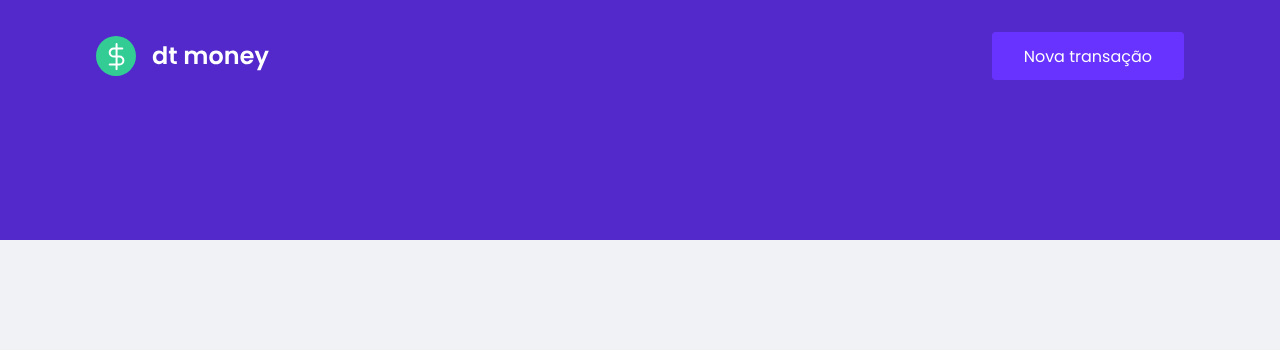
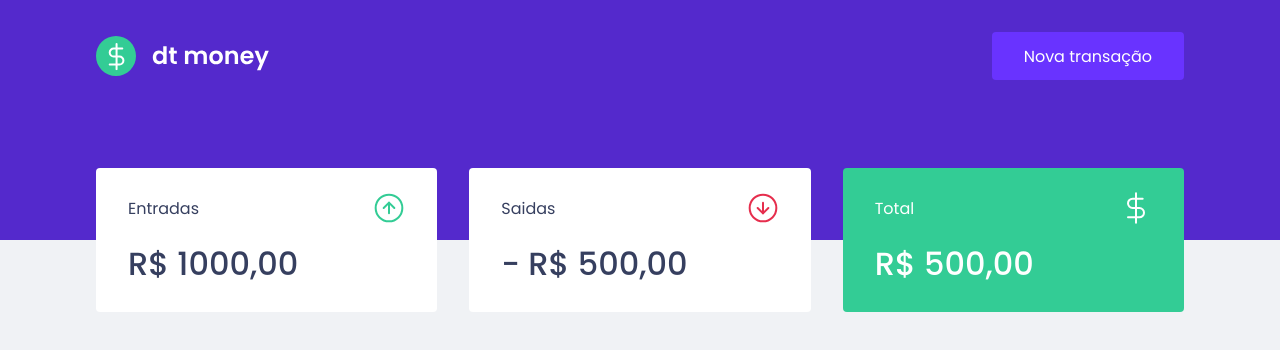
Before and after one commit to andre15ap/dtmoney, a React (Create React App) app: page / in a window 1280 px wide. Shown: the top 350 px of the page. Built offline with nearby package versions, Linux system fonts and the light colour scheme.

Commit message:
feat: summary component

```diff
--- a/public/index.html
+++ b/public/index.html
@@ -11,7 +11,7 @@
 
   <title>dtmoney</title>
 
-  <link href="https://fonts.googleapis.com/css2?family=Poppins:wght@400;600&display=swap" rel="stylesheet">
+  <link href="https://fonts.googleapis.com/css2?family=Poppins:wght@400;500;600&display=swap" rel="stylesheet">
 </head>
 
 <body>
--- a/src/App.tsx
+++ b/src/App.tsx
@@ -1,11 +1,13 @@
 
 import { Header } from './components/header';
+import { Dashboard } from './components/dashboard';
 import { GlobalStyle } from './styles/global';
 
 function App() {
   return (
     <>
       <Header />
+      <Dashboard />
       <GlobalStyle />
     </>
   );
--- /dev/null
+++ b/src/components/dashboard/index.tsx
@@ -0,0 +1,10 @@
+import { Summary } from '../summary';
+import { Container } from './styles';
+
+export function Dashboard() {
+  return (
+    <Container>
+      <Summary />
+    </Container>
+  );
+}
--- /dev/null
+++ b/src/components/dashboard/styles.ts
@@ -0,0 +1,7 @@
+import styled from 'styled-components';
+
+export const Container = styled.main`
+  max-width: 1120px;
+  margin: 0 auto;
+  padding: 2.5rem 1rem;
+`;
--- /dev/null
+++ b/src/components/summary/index.tsx
@@ -0,0 +1,35 @@
+import incomeImg from '../../assets/income.svg';
+import outcomeImg from '../../assets/outcome.svg';
+import totalImg from '../../assets/total.svg';
+
+import { Container } from './styles';
+
+export function Summary() {
+  return (
+    <Container>
+      <div>
+        <header>
+          <p>Entradas</p>
+          <img src={incomeImg} alt="Entradas" />
+        </header>
+        <strong>R$ 1000,00</strong>
+      </div>
+
+      <div>
+        <header>
+          <p>Saidas</p>
+          <img src={outcomeImg} alt="Entradas" />
+        </header>
+        <strong>- R$ 500,00</strong>
+      </div>
+
+      <div className="highlight-background">
+        <header>
+          <p>Total</p>
+          <img src={totalImg} alt="Entradas" />
+        </header>
+        <strong>R$ 500,00</strong>
+      </div>
+    </Container>
+  );
+}
--- /dev/null
+++ b/src/components/summary/styles.ts
@@ -0,0 +1,34 @@
+import styled from 'styled-components';
+
+export const Container = styled.div`
+  display: grid;
+  grid-template-columns: repeat(3, 1fr);
+  gap: 2rem;
+  margin-top: -7rem;
+
+  div {
+    background: var(--shape);
+    padding: 1.5rem 2rem;
+    border-radius: 0.25rem;
+    color: var(--text-title);
+
+    header {
+      display: flex;
+      align-items: center;
+      justify-content: space-between;
+    }
+
+    strong {
+      display: block;
+      margin-top: 1rem;
+      font-size: 2rem;
+      font-weight: 500;
+      line-height: 3rem;
+    }
+
+    &.highlight-background {
+      background: var(--green);
+      color: var(--shape);
+    }
+  }
+`;
--- a/src/styles/global.ts
+++ b/src/styles/global.ts
@@ -7,6 +7,7 @@
     --background: ${COLORS.BACKGROUND};
     --shape: ${COLORS.WHITE};
 
+    --green: ${COLORS.GREEN};
     --red: ${COLORS.RED};
     --blue: ${COLORS.BLUE};
     --blue-light: ${COLORS.BLUE_LIGHT};
```
